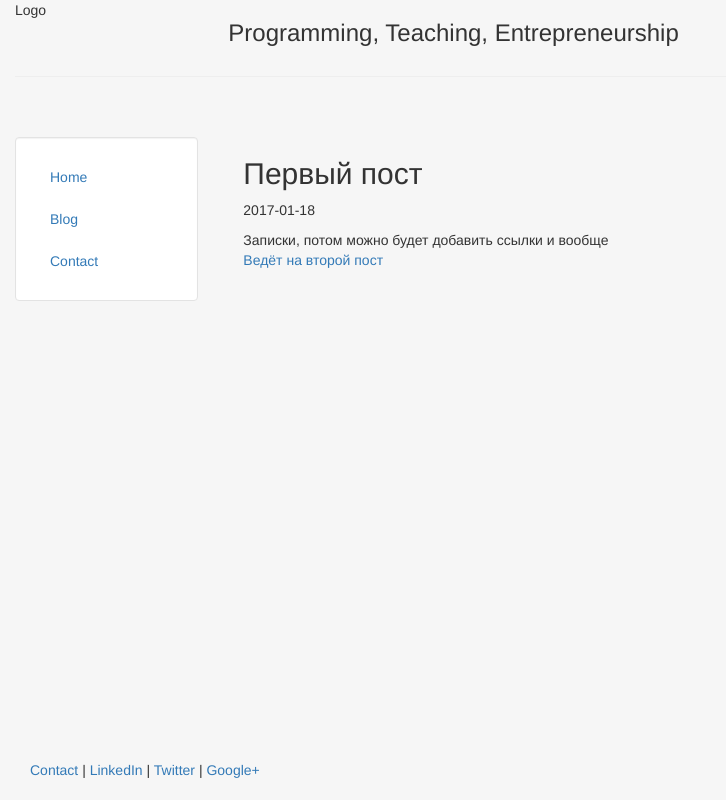
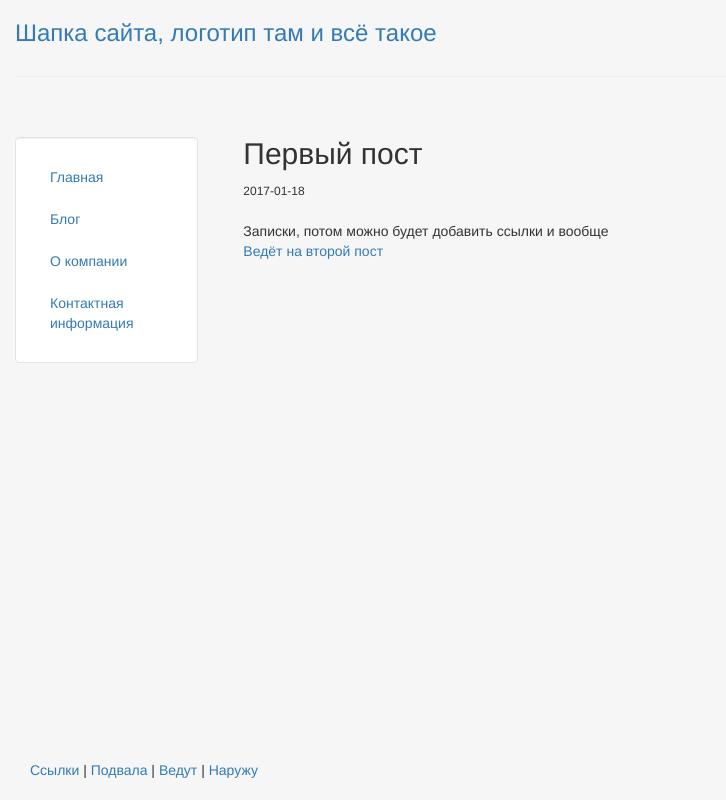
Before and after one commit to bespoyasov/unv-proj, a Django app: page /blog/1 in a window 1280 px wide. Shown: the whole page, without its empty margins (0-726 px from the left). Run offline with Django 3.2, Linux system fonts and the light colour scheme; data comes from the database, SQL or seed files in the repository; both versions use the stored data as it was after the commit; some libraries are stand-ins or nearby versions.

Commit message:
add: generic templates

```diff
--- a/mysite/blog/templates/blog/blog.html
+++ b/mysite/blog/templates/blog/blog.html
@@ -4,7 +4,9 @@
   <h2>Blog</h2>
 
   {% for post in object_list %}
-    <a href="/blog/{{ post.id }}"><h3>{{ post.title }}</h3></a>
-    <span>{{ post.date|date:"Y-m-d" }}</span>
+    <div class="blog-post">
+      <a href="/blog/{{ post.id }}"><h4>{{ post.title }}</h4></a>
+      <span>{{ post.date|date:"Y-m-d" }}</span>
+    </div>
   {% endfor %}
 {% endblock %}
--- a/mysite/blog/templates/blog/post.html
+++ b/mysite/blog/templates/blog/post.html
@@ -2,8 +2,8 @@
 
 {% block content %}
   <h2>{{ post.title }}</h2>
-  <span>{{ post.date|date:'Y-m-d' }}</span>
-  <div>
+  <span class="post-date">{{ post.date|date:'Y-m-d' }}</span>
+  <div class="post-body">
     {{ post.body|safe|linebreaks }}
   </div>
 {% endblock %}
--- /dev/null
+++ b/mysite/personal/static/personal/css/styles.css
@@ -0,0 +1,32 @@
+html, body {
+  height:100%;
+  background-color:#f6f6f6
+}
+
+.main {
+  min-height:95vh;
+  box-sizing: border-box;
+  padding-bottom:40px;
+}
+
+.sidebar {
+  background-color:#fff
+}
+
+.footer-container {
+  margin-left:15px
+}
+
+.blog-post {
+  padding:5px 0;
+}
+
+.post-body {
+  padding:10px 0 0 0;
+  font-size:14px;
+  line-height:20px;
+}
+
+.post-date {
+  font-size:12px;
+}
--- a/mysite/personal/templates/personal/header.html
+++ b/mysite/personal/templates/personal/header.html
@@ -2,25 +2,19 @@
 <html lang="en">
 
 <head>
-	<title>Harrison Kinsley</title>
+	<title>Дипломный проект</title>
 	<meta charset="utf-8" />
 	{% load staticfiles %}
 	<link rel="stylesheet" href="{% static 'personal/css/bootstrap.min.css' %}" type = "text/css" />
+	<link rel="stylesheet" href="{% static 'personal/css/styles.css' %}" type = "text/css" />
 	<meta name="viewport" content="width=device-width, initial-scale=1.0" />
-
-	<style type="text/css">
-		html, body {
-		  height:100%;
-		}
-	</style>
 </head>
 
-<body class="body" style="background-color:#f6f6f6">
-	<div class="container-fluid" style="min-height:95%; ">
+<body class="body">
+	<div class="container-fluid main">
 		<div class="row">
-			  <div class="col-sm-2">Logo</div>
-			  <div class="col-sm-10">
-				  <h3>Programming, Teaching, Entrepreneurship</h3>
+			  <div class="col-sm-12">
+				  <h3><a href="/">Шапка сайта, логотип там и всё такое</a></h3>
 			  </div>
 		</div><hr>
 
@@ -29,18 +23,19 @@
 		  <br>
 
 		  <br>
-			<div class="well bs-sidebar" id="sidebar" style="background-color:#fff">
+			<div class="well bs-sidebar sidebar" id="sidebar">
 			  <ul class="nav nav-pills nav-stacked">
-				<li><a href='/'>Home</a></li>
-				<li><a href='/blog/'>Blog</a></li>
-				<li><a href='/contact/'>Contact</a></li>
+				<li><a href='/'>Главная</a></li>
+				<li><a href='/blog/'>Блог</a></li>
+				<li><a href='/about/'>О компании</a></li>
+				<li><a href='/contact/'>Контактная информация</a></li>
 			  </ul>
 			</div>
 		  </div>
 		  <div class="col-sm-10">
 
 			<div class='container-fluid'>
-			<br><br>
+			<br>
 			   {% block content %}
 			   {% endblock %}
 			</div>
@@ -48,8 +43,8 @@
 		</div>
 	</div>
 	<footer>
-		<div class="container-fluid" style='margin-left:15px'>
-			<p><a href="#" target="blank">Contact</a> | <a href="#" target="blank">LinkedIn</a> | <a href="#" target="blank">Twitter</a> | <a href="#" target="blank">Google+</a></p>
+		<div class="container-fluid footer-container">
+			<p><a href="https://google.com" target="blank">Ссылки</a> | <a href="https://google.com" target="blank">Подвала</a> | <a href="https://google.com" target="blank">Ведут</a> | <a href="https://google.com" target="blank">Наружу</a></p>
 		</div>
 	</footer>
 
--- a/mysite/personal/templates/personal/home.html
+++ b/mysite/personal/templates/personal/home.html
@@ -1,7 +1,7 @@
 {% extends "personal/header.html" %}
 
 {% block content %}
-<h1>Hello world!</h1>
+<h1>Главная страница</h1>
 
 {% include "personal/includes/snippet.html" %}
 {% endblock %}
--- /dev/null
+++ b/mysite/personal/templates/personal/includes/about.html
@@ -0,0 +1 @@
+<p>Lorem ipsum dolor sit amet, consectetur adipiscing elit, sed do eiusmod tempor incididunt ut labore et dolore magna aliqua. Ut enim ad minim veniam, quis nostrud exercitation ullamco laboris nisi ut aliquip ex ea commodo consequat. Duis aute irure dolor in reprehenderit in voluptate velit esse cillum dolore eu fugiat nulla pariatur. Excepteur sint occaecat cupidatat non proident, sunt in culpa qui officia deserunt mollit anim id est laborum.</p>
--- a/mysite/personal/templates/personal/includes/snippet.html
+++ b/mysite/personal/templates/personal/includes/snippet.html
@@ -1,5 +1,4 @@
 {% block content %}
-<p>
-  Ma, look at me, without hands!
-</p>
+<p>Статичный текст главной страницы. Это не важно.</p>
+<p>Важно — как работает реф-коллектор. Для этого надо походить по ссылкам, например.</p>
 {% endblock %}
--- a/mysite/personal/urls.py
+++ b/mysite/personal/urls.py
@@ -4,4 +4,5 @@ from . import views
 urlpatterns = [
     url(r'^$', views.index, name='index'),
     url(r'^contact/$', views.contact, name='contact'),
+    url(r'^about/$', views.about, name='about')
 ]
--- a/mysite/personal/views.py
+++ b/mysite/personal/views.py
@@ -4,4 +4,7 @@ def index(request):
     return render(request, 'personal/home.html')
 
 def contact(request):
-    return render(request, 'personal/basic.html', {'content': ['My email', 'email@me.com'] })
+    return render(request, 'personal/basic.html', {'content': ['Например, почта', 'email@me.com'] })
+
+def about(request):
+    return render(request, 'personal/about.html')
```
Also changed, not shown: mysite/personal/templates/personal/about.html (added, +8 -0 lines), mysite/db.sqlite3.
